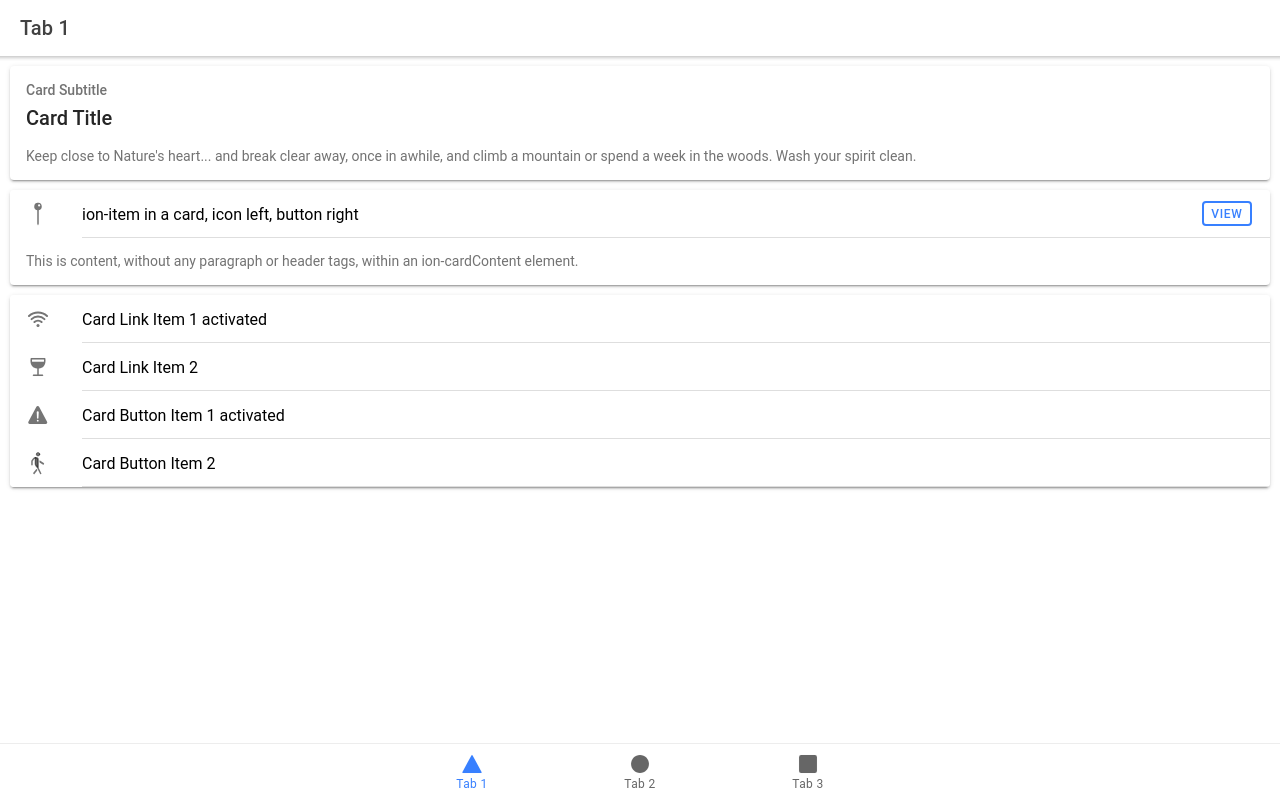
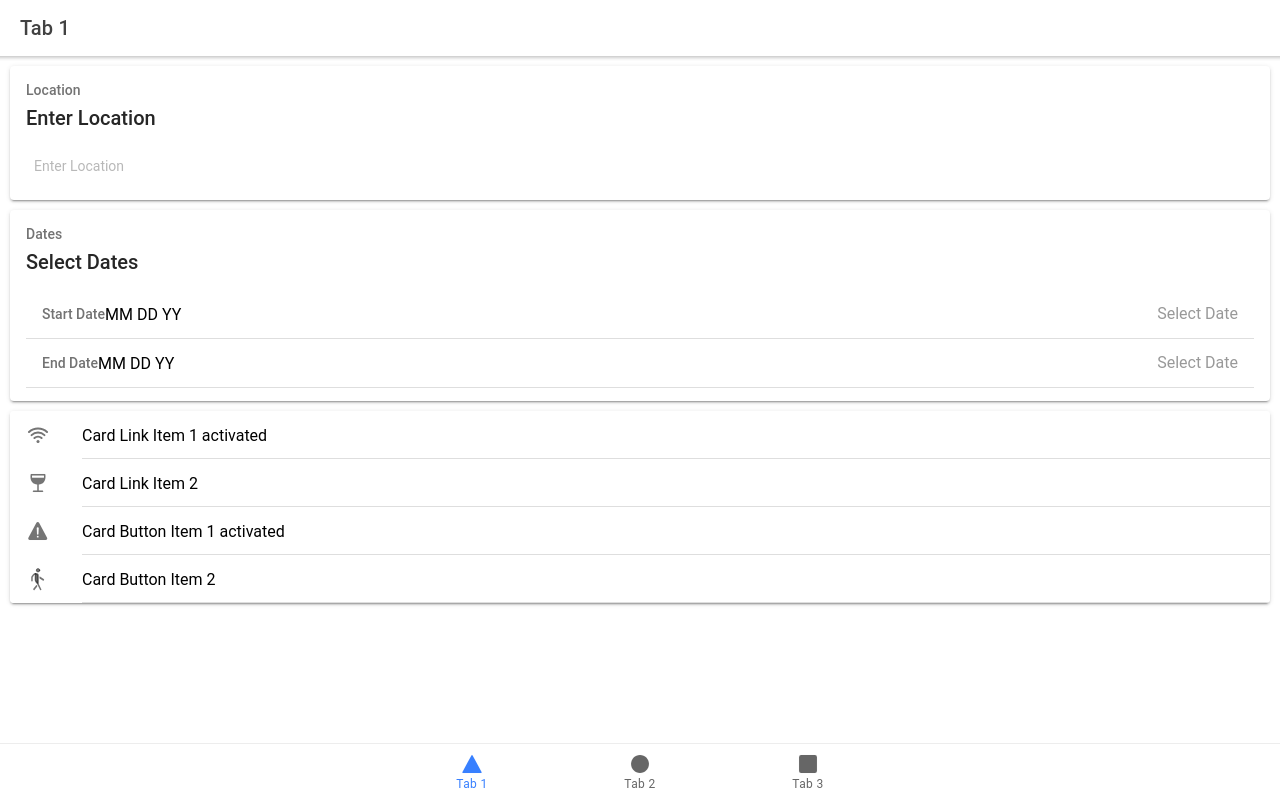
Before and after one commit to hertzj/capstone, a React (Create React App) app: page /tab1 in a window 1280 px wide. Built offline with nearby package versions, Linux system fonts and the light colour scheme.

Commit message:
updating form

```diff
--- a/src/pages/ItinerarySetupFlow.tsx
+++ b/src/pages/ItinerarySetupFlow.tsx
@@ -1,31 +1,35 @@
 import React from 'react';
-import { IonButton, IonCard, IonCardContent, IonCardHeader, IonCardSubtitle, IonCardTitle, IonContent, IonIcon, IonItem, IonLabel } from '@ionic/react'
+import { IonDatetime, IonInput, IonCard, IonCardContent, IonCardHeader, IonCardSubtitle, IonCardTitle, IonContent, IonIcon, IonItem, IonLabel } from '@ionic/react'
 
 const CardExample: React.FC = () => (
     <IonContent>
         <IonCard>
             <IonCardHeader>
-                <IonCardSubtitle>Card Subtitle</IonCardSubtitle>
-                <IonCardTitle>Card Title</IonCardTitle>
+                <IonCardSubtitle>Location</IonCardSubtitle>
+                <IonCardTitle>Enter Location</IonCardTitle>
             </IonCardHeader>
-
             <IonCardContent>
-                Keep close to Nature's heart... and break clear away, once in awhile,
-                and climb a mountain or spend a week in the woods. Wash your spirit clean.
+                <IonInput placeholder="Enter Location"></IonInput>
       </IonCardContent>
         </IonCard>
 
         <IonCard>
-            <IonItem>
-                <IonIcon name="pin" slot="start" />
-                <IonLabel>ion-item in a card, icon left, button right</IonLabel>
-                <IonButton fill="outline" slot="end">View</IonButton>
-            </IonItem>
-
+            <IonCardHeader>
+                <IonCardSubtitle>Dates</IonCardSubtitle>
+                <IonCardTitle>Select Dates</IonCardTitle>
+            </IonCardHeader>
             <IonCardContent>
-                This is content, without any paragraph or header tags,
-                within an ion-cardContent element.
-      </IonCardContent>
+                <IonItem>
+                    <IonCardSubtitle>Start Date</IonCardSubtitle>
+                    <IonLabel>MM DD YY</IonLabel>
+                    <IonDatetime displayFormat="MM DD YY" placeholder="Select Date"></IonDatetime>
+                </IonItem>
+                <IonItem>
+                    <IonCardSubtitle>End Date</IonCardSubtitle>
+                    <IonLabel>MM DD YY</IonLabel>
+                    <IonDatetime displayFormat="MM DD YY" placeholder="Select Date"></IonDatetime>
+                </IonItem>
+            </IonCardContent>
         </IonCard>
 
         <IonCard>
```
